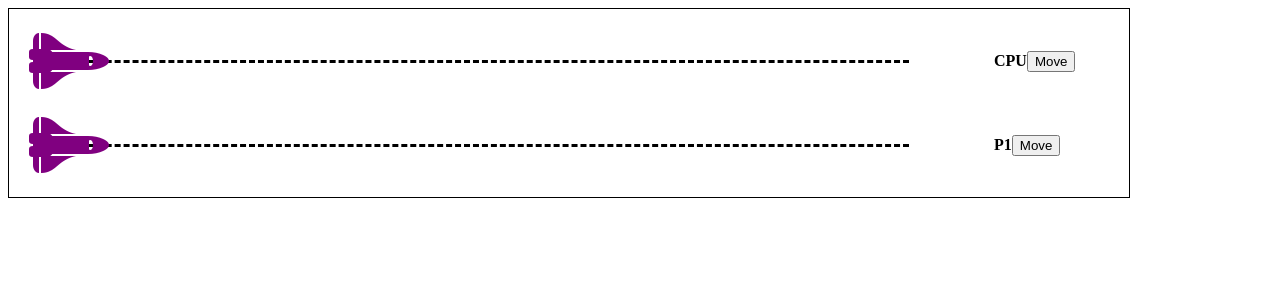
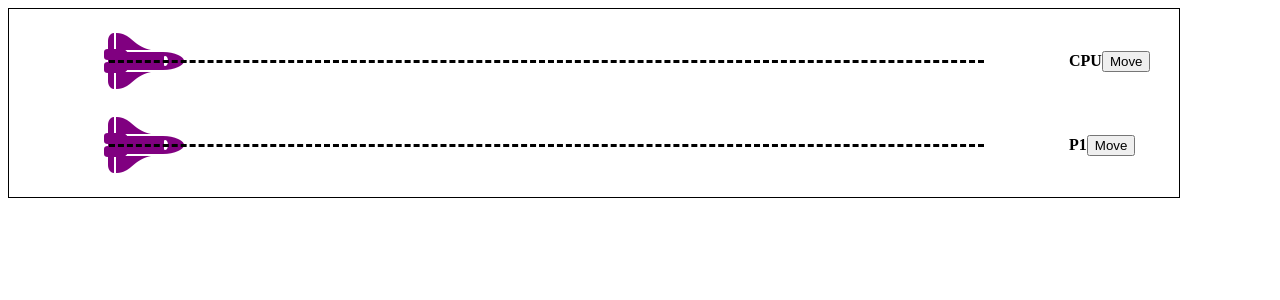
Before and after one commit to cipherchase/cipherchase, a React app: page / in a window 1280 px wide. Shown: the top 300 px of the page. Built offline with nearby package versions, Linux system fonts and the light colour scheme.

Commit message:
added jest config files and added marginLeft to spaceship

```diff
--- /dev/null
+++ b/jest-setup.js
@@ -0,0 +1,3 @@
+module.exports = async () => {
+  global.testServer = await require('./server');
+};
--- /dev/null
+++ b/jest-teardown.js
@@ -0,0 +1,3 @@
+module.exports = async (globalConfig) => {
+  testServer.close();
+};
--- a/package.json
+++ b/package.json
@@ -24,6 +24,10 @@
     "url": "https://github.com/cipherchase/cipherchase/issues"
   },
   "homepage": "https://github.com/cipherchase/cipherchase#readme",
+  "jest": {
+    "globalSetup": "./jest-setup.js",
+    "globalTeardown": "./jest-teardown.js"
+  },
   "dependencies": {
     "pg": "^7.11.0",
     "react": "^16.8.6",
@@ -45,6 +49,7 @@
     "dotenv": "^8.0.0",
     "enzyme": "^3.10.0",
     "enzyme-adapter-react-16": "^1.14.0",
+    "enzyme-to-json": "^3.3.5",
     "eslint": "^5.16.0",
     "eslint-config-airbnb-base": "^13.2.0",
     "eslint-plugin-import": "^2.18.0",
--- a/src/components/race.jsx
+++ b/src/components/race.jsx
@@ -19,9 +19,10 @@ const PlayerLabel = styled.h4`
 `;
 
 const SpaceShip = styled.i`
+  margin-left: 75px;
   color: purple;
   position: relative;
-  z-index: 1
+  // z-index: 1
 `;
 
 const Race = ({ playerName }) => {
--- a/src/containers/GameContainer.jsx
+++ b/src/containers/GameContainer.jsx
@@ -6,7 +6,7 @@ const Races = styled.div`
   display: flex;
   flex-direction: column;
   padding: 10px;
-  width: 1100px;
+  width: 1150px;
   border: 1px solid black;
 `;
 
```
Also changed, not shown: 1 other file (tests, documents, lock files or other folders).
